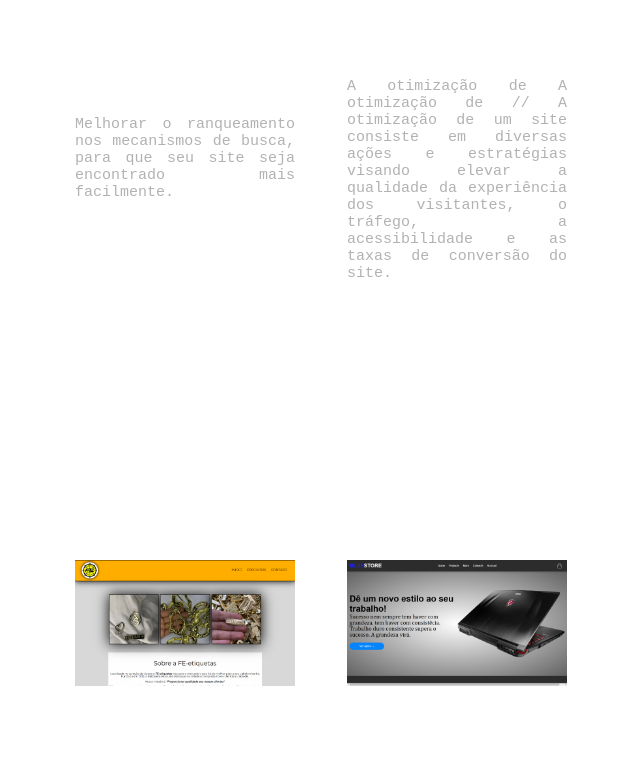
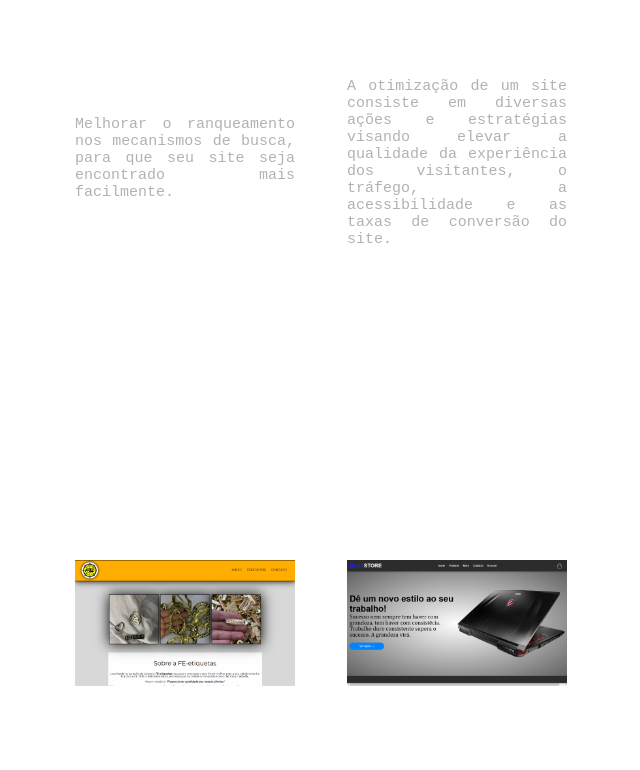
Before and after one commit to Rodrigo-Gabriel/meu-portifolio, a plain HTML site: page index.html in a window 1280 px wide. Shown: the part 3020-3790 px from the top of the page, without its empty margins (319-959 px from the left). Drawn offline with Linux system fonts and the light colour scheme.

Commit message:
Update index.html
erro na escrita na parte das skills.

```diff
--- a/index.html
+++ b/index.html
@@ -109,7 +109,7 @@
             </div>
             <div class="container-skills">
                 <h1 class="title">Otimização de sites</h1>
-                <p class="text">A otimização de A otimização de //  A otimização de um site consiste em diversas ações e estratégias visando elevar a qualidade da experiência dos visitantes, o tráfego, a acessibilidade e as taxas de conversão do site.</p>
+                <p class="text">A otimização de um site consiste em diversas ações e estratégias visando elevar a qualidade da experiência dos visitantes, o tráfego, a acessibilidade e as taxas de conversão do site.</p>
             </div>
         </section>
 
```
